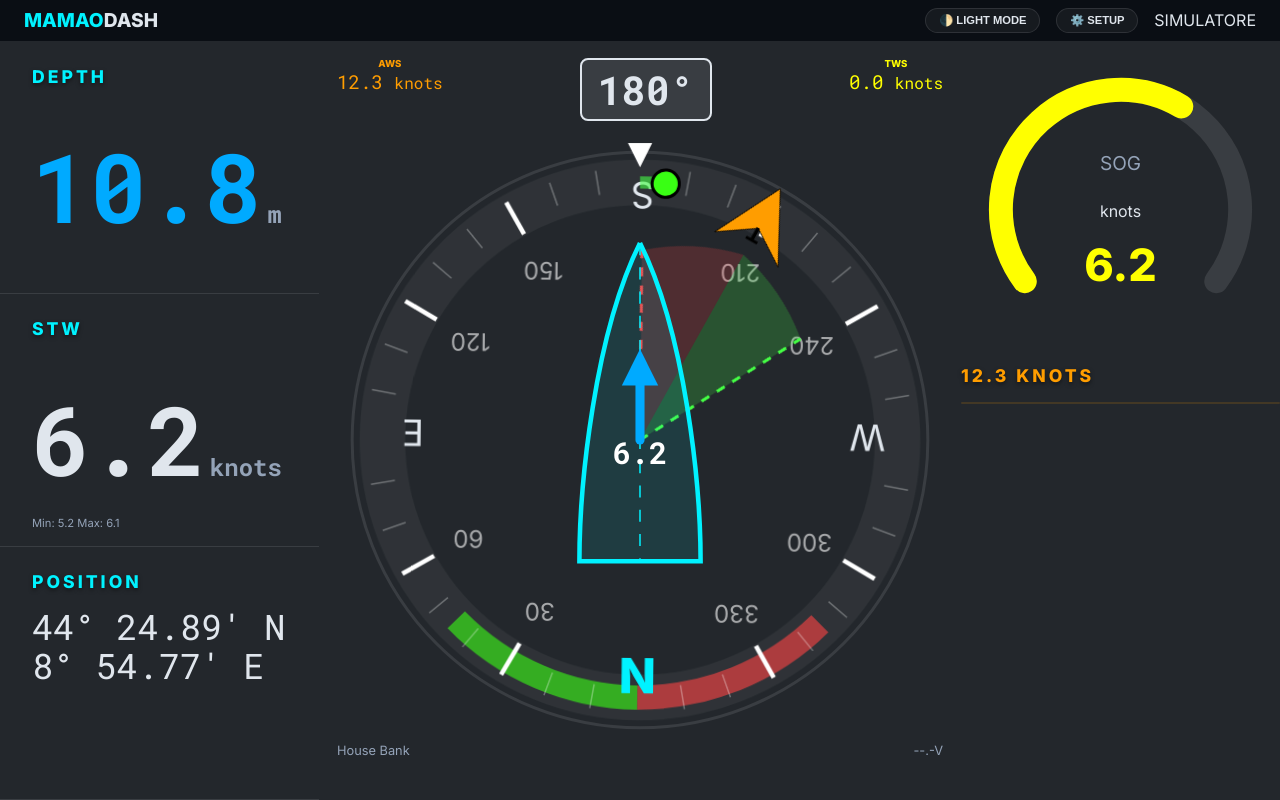
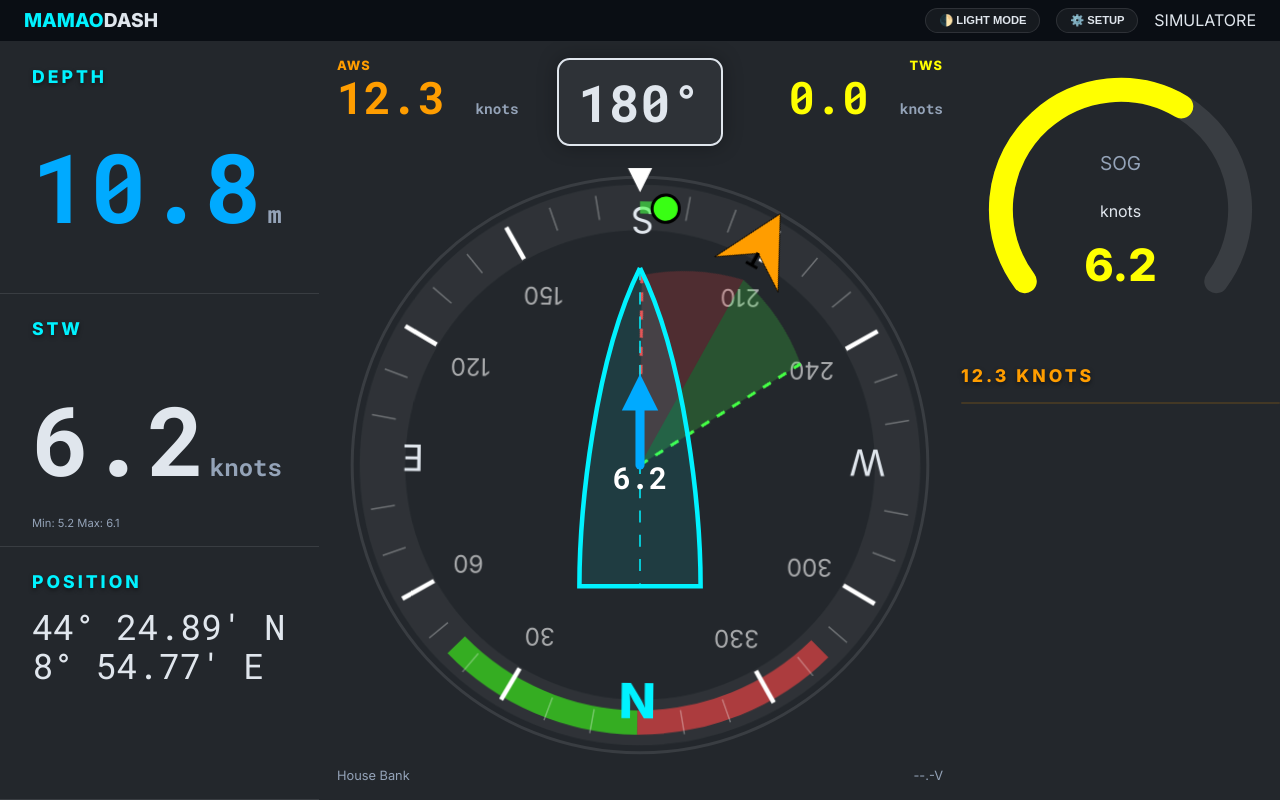
Before and after one commit to PZero/MamaoHub, a plain HTML site: page dashboard/index.html in a window 1280 px wide. Drawn offline with Linux system fonts and the light colour scheme.

Commit message:
style: maximize AWS and TWS readability in center column

```diff
--- a/dashboard/style.css
+++ b/dashboard/style.css
@@ -143,20 +143,25 @@ header {
 /* Center Column */
 .center-col { padding: 1rem; position: relative; }
 .nav-top-info { display: flex; justify-content: space-between; align-items: flex-start; margin-bottom: 1rem; }
-.info-item { display: flex; flex-direction: column; align-items: center; }
-.info-item .label { font-size: 0.6rem; font-weight: bold; }
-.info-item .val { font-size: 1.2rem; font-family: var(--font-mono); }
+.info-item { display: flex; flex-direction: column; flex: 1; }
+.info-item:first-child { align-items: flex-start; }
+.info-item:last-child { align-items: flex-end; }
+.info-item .label { font-size: 0.8rem; font-weight: 800; text-transform: uppercase; letter-spacing: 1px; margin-bottom: 2px; }
+.info-item .val { font-size: clamp(1.5rem, 4vw, 2.8rem); font-family: var(--font-mono); font-weight: 800; line-height: 1; }
+.info-item .val small { font-size: 0.9rem; color: var(--text-dim); margin-left: 4px; }
 .orange { color: var(--accent-orange); }
 .yellow { color: var(--accent-yellow); }
 
 .hdg-box {
-    background: rgba(255,255,255,0.1);
-    padding: 0.2rem 1rem;
-    border-radius: 0.5rem;
-    font-size: 2.5rem;
+    background: rgba(255,255,255,0.05);
+    padding: 0.5rem 1.2rem;
+    border-radius: 0.8rem;
+    font-size: clamp(2rem, 5vw, 3.2rem);
     font-family: var(--font-mono);
-    font-weight: bold;
+    font-weight: 800;
     border: 2px solid var(--text-main);
+    box-shadow: 0 0 20px rgba(0,0,0,0.3);
+    margin: 0 1rem;
 }
 
 .nav-display-container { flex: 1; display: flex; justify-content: center; align-items: center; }
```
